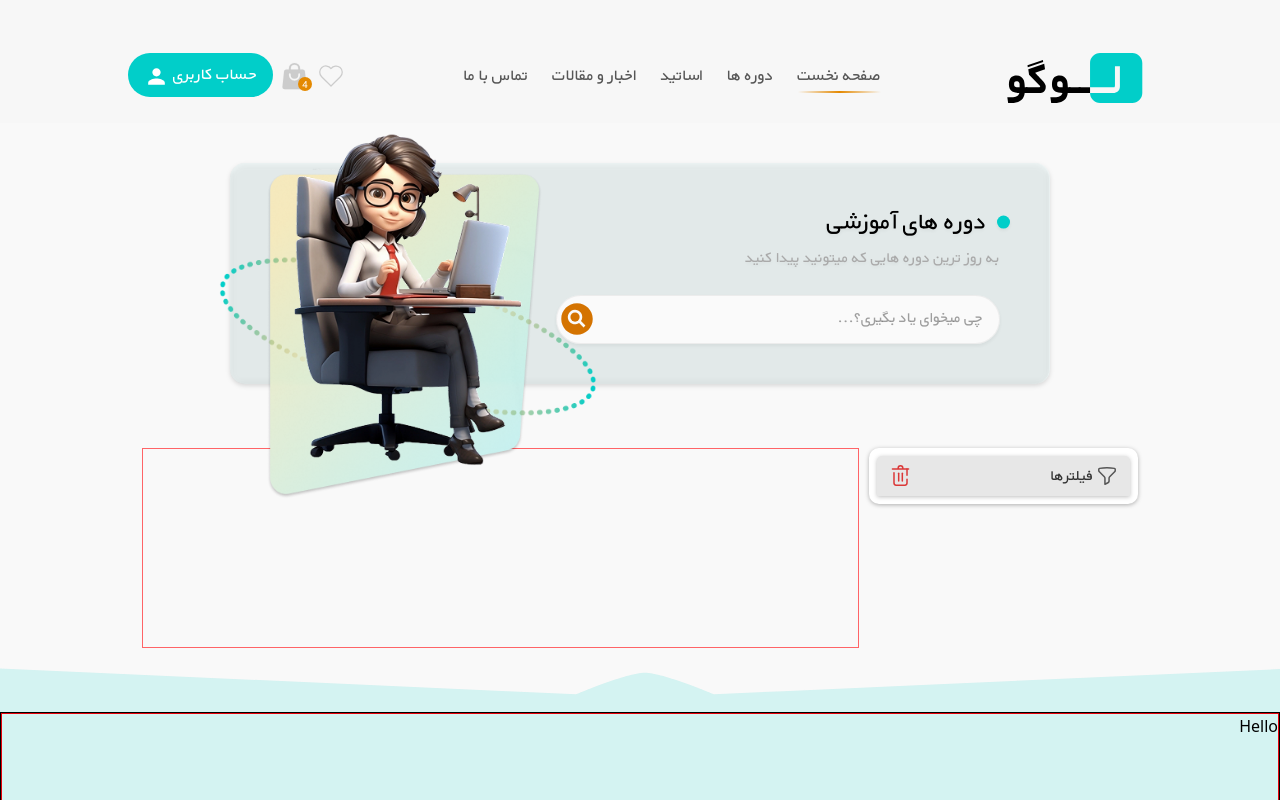
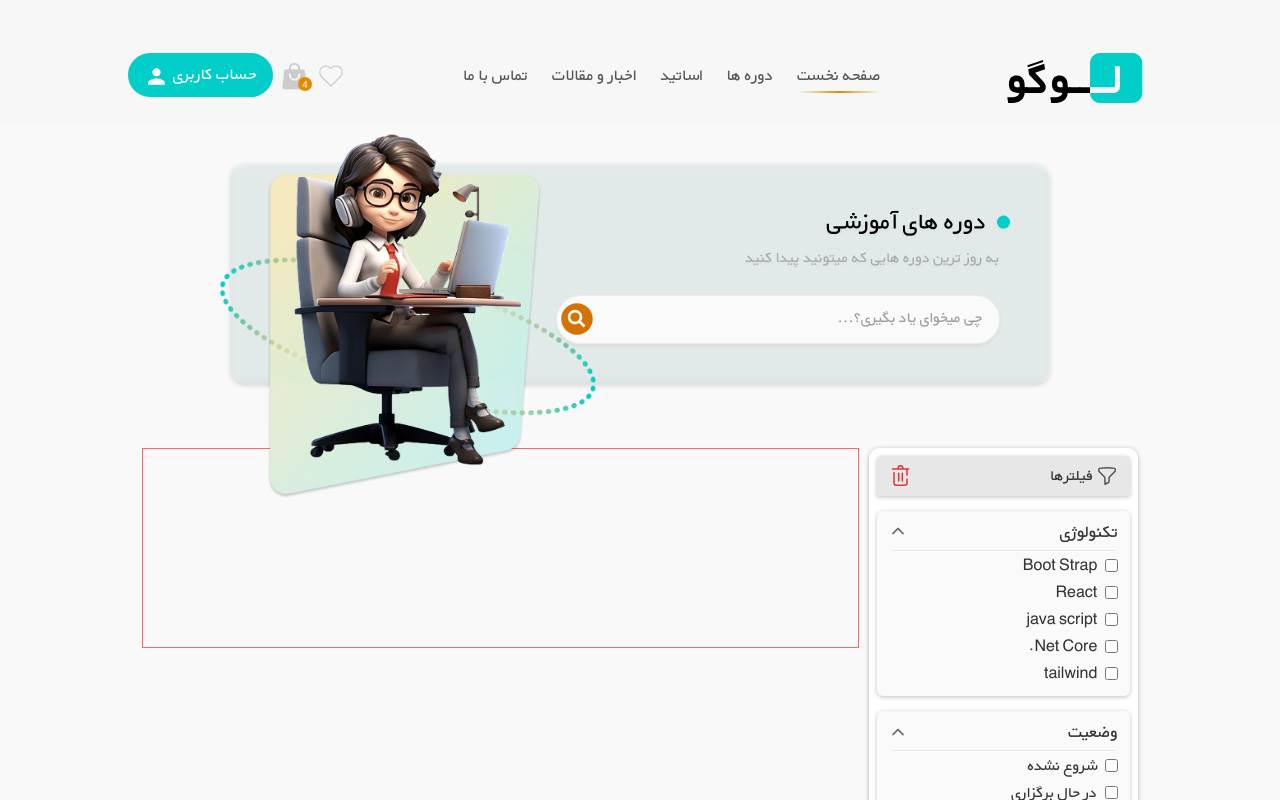
Before and after one commit to academy-react-winter1403/React-dev, a React (Vite) app: page /courses in a window 1280 px wide. Shown: the top 800 px of the page. Built offline with nearby package versions, Linux system fonts and the light colour scheme.

Commit message:
update a project

```diff
--- a/src/components/pages/courses/BottomSection.jsx
+++ b/src/components/pages/courses/BottomSection.jsx
@@ -1,11 +1,26 @@
 import React from "react";
 import FilterLabel from "./FilterLabel";
+import FilteredBox from "./filter-box/FilteredBox";
+import { sortData } from "../../../core/constants/courses-datas/filter-data";
+import FilterOption from "./filter-box/FilterOption";
 
 const BottomSection = () => {
   return (
     <div className="bottom-section-container w-full mt-16 flex justify-center gap-x-[10px] items-start">
-      <div className="side p-2 bg-[#FFFFFF] drop-shadow-[0_1px_2px_#0000004D] rounded-[10px]">
+      <div className="side p-2 bg-[#FFFFFF] drop-shadow-[0_1px_2px_#0000004D] rounded-[10px] flex flex-col gap-y-[15px]">
         <FilterLabel />
+        {sortData.map((item, index) => {
+          return (
+            <FilteredBox filterText={item.sortText} key={index}>
+              {item.sortingData.map((sort, index) => {
+                return <FilterOption filterName={sort.text} key={sort.id} id={sort.id}/>;
+              })}
+            </FilteredBox>
+          );
+        })}
+        <FilteredBox filterText={"قیمت"} currencyUnit={"تومان"}>
+
+        </FilteredBox>
       </div>
       <div className="main w-[70%] h-[200px] border border-red-400">
         <div className="sort-viw-btn-control"></div>
--- a/src/components/pages/courses/FilteredBox.jsx
+++ /dev/null
@@ -1,15 +0,0 @@
-import React from 'react'
-import { IoIosArrowUp } from "react-icons/io";
-
-const FilteredBox = () => {
-  return (
-    <div className='filter-box-control'>
-        <div className="top">
-            <IoIosArrowUp style={{color: "#ccc"}}/>
-            <p> تکنولوژی </p>
-        </div>
-    </div>
-  )
-}
-
-export default FilteredBox
--- /dev/null
+++ b/src/components/pages/courses/filter-box/FilterOption.jsx
@@ -0,0 +1,23 @@
+import React from "react";
+
+const FilterOption = ({ filterName, id }) => {
+    console.log(id)
+  return (
+    <div className="filter-option-control flex mt-[3px] cursor-pointer items-center">
+      <input
+        type="checkbox"
+        id={"check" + id}
+        // className="cursor-pointer appearance-none
+        // w-[17px] h-[17px] border-[2px] border-dotted rounded-[4px] checked:bg-blue-500"
+        className="cursor-pointer"
+      />
+      <label htmlFor={"check" + id} className="cursor-pointer">
+        <p className="font-[400] text-[16px] text-[#333333] mr-[8px]">
+          {filterName}
+        </p>
+      </label>
+    </div>
+  );
+};
+
+export default FilterOption;
--- /dev/null
+++ b/src/components/pages/courses/filter-box/FilteredBox.jsx
@@ -0,0 +1,32 @@
+import React from "react";
+import { IoIosArrowUp } from "react-icons/io";
+
+const FilteredBox = ({ children, filterText, currencyUnit }) => {
+  return (
+    <>
+      <div
+        className="group filter-box-control bg-[#FAFAFA] drop-shadow-[0_1px_2px_#00000040]
+        pt-[7px] pb-[11px] px-[12px] rounded-[6px] cursor-pointer"
+      >
+        <input type="checkbox" className="hidden" id="technologyCheck" />
+        <label htmlFor="technologyCheck" className="">
+          <div className="top flex items-center justify-between">
+            <p className="text-[18px] font-[400] text-[#333333]"> {filterText} </p>
+            <IoIosArrowUp style={{ color: "rgb(113, 113, 113)" }} size={18} />
+          </div>
+        </label>
+        <div className="hr-control flex justify-center mt-[5px]">
+          <hr className="outline-0 border-0 w-[97%] h-[0.5px] bg-[#E6E6E6]" />
+        </div>
+        <div
+          className="filter-option-control max-h-[135px]
+          overflow-y-auto overflow-x-hidden transition-all"
+        >
+          {children}
+        </div>
+      </div>
+    </>
+  );
+};
+
+export default FilteredBox;
--- a/src/core/constants/courses-datas/filter-data.js
+++ b/src/core/constants/courses-datas/filter-data.js
@@ -1,21 +1,45 @@
-export const technologyData = [
-    "Boot Strap",
-    "React",
-    "java script",
-    ".Net Core",
-    "tailwind",
-]
+export const sortData = [
+  {
+    id: 1,
+    sortText: "تکنولوژی",
+    sortingData: [
+      { id: 1, text: "Boot Strap" },
+      { id: 2, text: "React" },
+      { id: 3, text: "java script" },
+      { id: 4, text: "Net Core." },
+      { id: 5, text: "tailwind" },
+    ],
+  },
 
-export const statusData = [
-    "شروع نشده",
-    "در حال برگزاری",
-    "تمام شده",
-]
+  {
+    id: 2,
+    sortText: "وضعیت",
+    sortingData: [
+      { id: 6, text: "شروع نشده" },
+      { id: 7, text: "در حال برگزاری" },
+      { id: 8, text: "تمام شده" },
+    ],
+  },
 
-export const scoreData = [1, 2, 3, 4, 5]
+  {
+    id: 3,
+    sortText: "امتیاز",
+    sortingData: [
+      { id: 9, text: 1 },
+      { id: 10, text: 2 },
+      { id: 11, text: 3 },
+      { id: 12, text: 4 },
+      { id: 13, text: 5 },
+    ],
+  },
 
-export const levelData = [
-    "مقدماتی",
-    "متوسط",
-    "پیشرفته",
-]
+  {
+    id: 4,
+    sortText: "سطح",
+    sortingData: [
+      { id: 1, text: "مقدماتی" },
+      { id: 2, text: "متوسط" },
+      { id: 3, text: "پیشرفته" },
+    ],
+  },
+];
--- a/src/index.css
+++ b/src/index.css
@@ -1,5 +1,6 @@
 body {
   background: #F9F9F9;
+  user-select: none
 }
 
 @import "tailwindcss";
```
